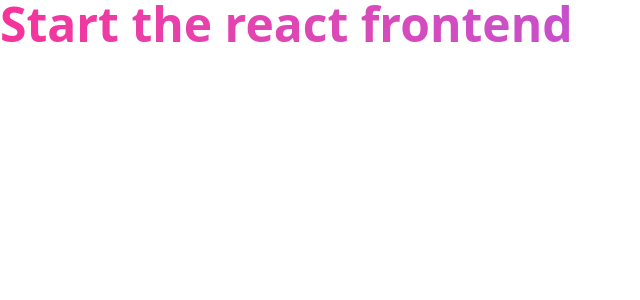
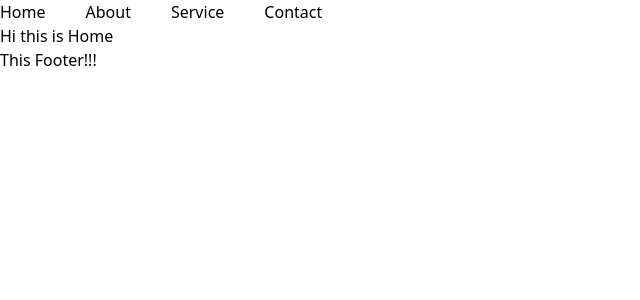
Before and after one commit to thambe96/RAD-Frontend, a React (Vite) app: page /layout/home in a window 1280 px wide. Shown: the top 300 px of the page, without its empty margins (0-640 px from the left). Built offline with nearby package versions, Linux system fonts and the light colour scheme.

Commit message:
implement routes

```diff
--- a/package.json
+++ b/package.json
@@ -13,6 +13,7 @@
     "@tailwindcss/vite": "^4.1.17",
     "react": "^19.2.0",
     "react-dom": "^19.2.0",
+    "react-router-dom": "^7.11.0",
     "tailwindcss": "^4.1.17"
   },
   "devDependencies": {
--- a/src/App.tsx
+++ b/src/App.tsx
@@ -2,21 +2,11 @@
 // import reactLogo from './assets/react.svg'
 // import viteLogo from '/vite.svg'
 import './App.css'
+import Router from './routes'
 
 function App() {
-
-
   return (
-    <>
-
-      <h1 className='bg-linear-to-r from-pink-500 to-violet-500
-                      bg-clip-text
-                      text-5xl font-extrabold
-                      text-transparent'>
-                        Start the react frontend
-                      </h1>
-
-    </>
+    <Router />
   )
 }
 
--- /dev/null
+++ b/src/components/Footer.tsx
@@ -0,0 +1,6 @@
+
+export default function Footer() {
+  return (
+    <div>This Footer!!!</div>
+  )
+}
--- /dev/null
+++ b/src/components/Layout.tsx
@@ -0,0 +1,13 @@
+import NavBar from '../components/NavBar'
+import { Outlet } from 'react-router-dom'
+import Footer from './Footer'
+
+export default function Layout() {
+  return (
+    <div>
+        <NavBar />
+        <Outlet />
+        <Footer />
+    </div>
+  )
+}
--- /dev/null
+++ b/src/components/NavBar.tsx
@@ -0,0 +1,14 @@
+
+
+export default function NavBar() {
+  return (
+    <div>
+        <ul className="flex space-around gap-10">
+            <li>Home</li>
+            <li>About</li>
+            <li>Service</li>
+            <li>Contact</li>
+        </ul>
+    </div>
+  )
+}
--- /dev/null
+++ b/src/pages/Home.tsx
@@ -0,0 +1,8 @@
+
+export default function Home() {
+
+
+  return (
+    <div>Hi this is Home</div>
+  )
+}
--- /dev/null
+++ b/src/pages/Login.tsx
@@ -0,0 +1,7 @@
+
+
+export default function Login() {
+  return (
+    <div>Hello this is login page!!</div>
+  )
+}
--- /dev/null
+++ b/src/pages/Register.tsx
@@ -0,0 +1,7 @@
+
+
+export default function Register() {
+  return (
+    <div>Hi this is register page !!</div>
+  )
+}
--- /dev/null
+++ b/src/routes/index.tsx
@@ -0,0 +1,37 @@
+
+
+import { createBrowserRouter, RouterProvider } from "react-router-dom"
+import Login from '../pages/Login'
+import Register from "../pages/Register"
+import Layout from "../components/Layout"
+import Home from "../pages/Home"
+export default function Router() {
+
+    const router = createBrowserRouter([
+        {
+            path : '/',
+            element : <Login/>
+        },
+        {
+            path : '/register',
+            element : <Register/>
+        },
+        {
+            path : '/layout',
+            element : <Layout />,
+            children: [
+                {
+                    path: 'home',
+                    element: <Home />
+                }
+            ]
+
+        }
+    ])
+
+
+
+  return (
+    < RouterProvider router={router} />
+  )
+}
```
Also changed, not shown: src/pages/AdminDashBoard.tsx (added), src/pages/PostReview.tsx (added), 1 other file (tests, documents, lock files or other folders).
